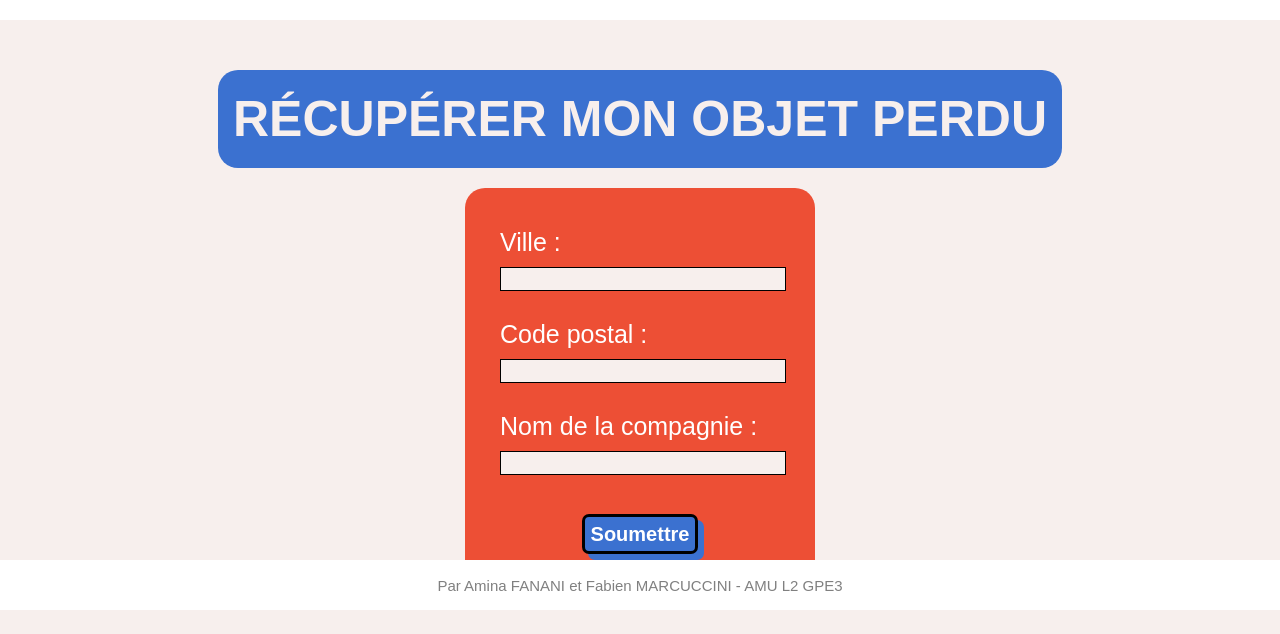
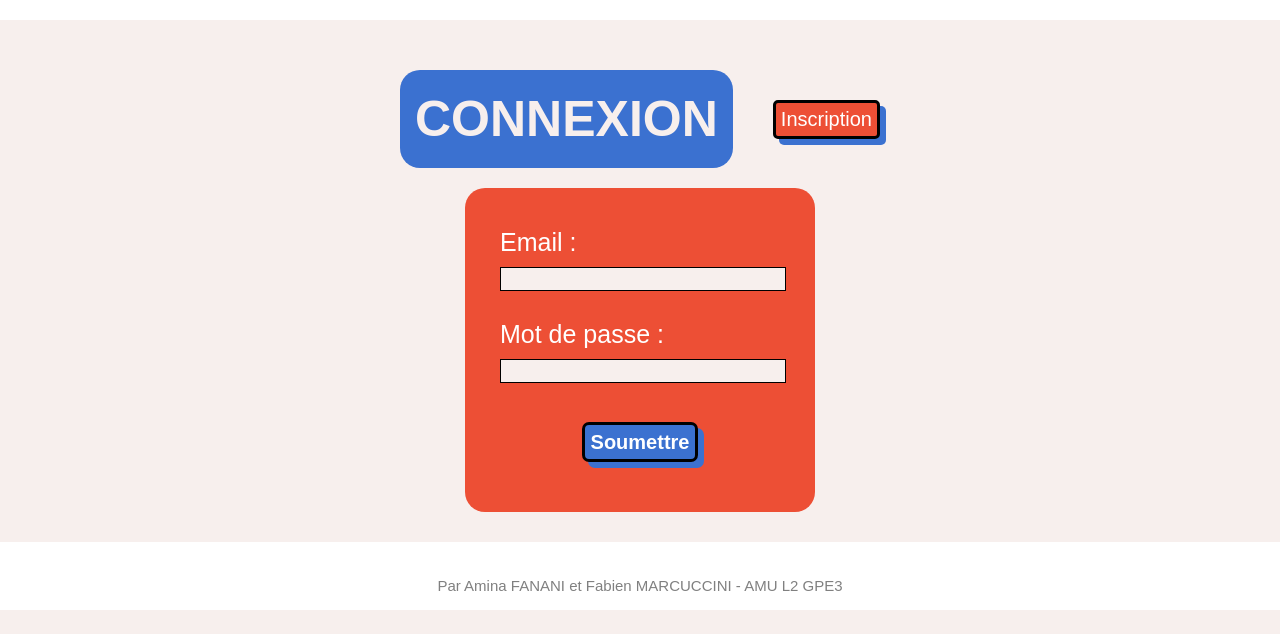
Before and after one commit to fabien-mrccc/univ-s4-web-project-transport_objet_perdu, a Flask app: page /connexion-compagnie-transport in a window 1280 px wide. Shown: the part 190-824 px from the top of the page. After the commit the page ends 800 px from the top, so only its background shows below. Run offline with Flask 3, Linux system fonts and the light colour scheme.

Commit message:
add login page

```diff
--- a/static/script.js
+++ b/static/script.js
@@ -7,10 +7,12 @@ function main() {
     let leftHomeButton = document.getElementById('leftHomeButton');
     let rightHomeButton = document.getElementById('rightHomeButton');
     let disconnectButton = document.getElementById('disconnectButton');
+    let signUpButton = document.getElementById('signUpButton');
 
     buttonEventListener(leftHomeButton, "/recuperer-objet-perdu");
     buttonEventListener(rightHomeButton, "/ma-compagnie-de-transport");
     buttonEventListener(disconnectButton, "/deconnexion-compagnie-transport", true);
+    buttonEventListener(signUpButton, "/inscription-compagnie-transport");
 }
 
 function buttonEventListener(button, page, isPost = false) {
--- a/static/style.css
+++ b/static/style.css
@@ -77,7 +77,7 @@ button:hover {
     background-color: var(--red);
 }
 
-.disconnect-button {
+.h2-button {
     font-size: 20px;
     margin: 20px;
     border-radius: 5px;
--- a/templates/connexion_compagnie_transport.html
+++ b/templates/connexion_compagnie_transport.html
@@ -2,21 +2,19 @@
 
     <div class="main-container">
         <div class="h2-container">
-            <h2>RÉCUPÉRER MON OBJET PERDU</h2>
+            <h2>CONNEXION</h2>
+            <button class="h2-button red-button blue-box-shadow" id="signUpButton">Inscription</button>
         </div>
         <div class="basic-form">
-            <form action="/recuperer-objet-perdu" method="post">
-                <label for="city">Ville :</label><br>
-                <input type="text" id="city" name="city"><br><br>
+            <form action="/connexion-compagnie-transport" method="post">
+                <label for="email">Email :</label><br>
+                <input type="text" id="email" name="email"><br><br>
 
-                <label for="postal_code">Code postal :</label><br>
-                <input type="text" id="postal_code" name="postal_code"><br><br>
-
-                <label for="company_name">Nom de la compagnie :</label><br>
-                <input type="text" id="company_name" name="company_name"><br><br>
+                <label for="password">Mot de passe :</label><br>
+                <input type="text" id="password" name="password"><br><br>
 
                 <div class="button-container">
-                    <button class="blue-button blue-box-shadow" id="recoveryFormButton" type="submit">Soumettre</button>
+                    <button class="blue-button blue-box-shadow" id="loginFormButton" type="submit">Soumettre</button>
                 </div>
             </form>
         </div>
--- a/templates/ma_compagnie_de_transport.html
+++ b/templates/ma_compagnie_de_transport.html
@@ -3,7 +3,7 @@
     <div class="main-container">
         <div class="h2-container">
             <h2>MA COMPAGNIE DE TRANSPORT</h2>
-            <button class="disconnect-button red-button blue-box-shadow" id="disconnectButton">Me déconnecter</button>
+            <button class="h2-button red-button blue-box-shadow" id="disconnectButton">Me déconnecter</button>
         </div>
             <form action="/ma-compagnie-de-transport" method="post">
                 <div class="sub-form-container">
```
